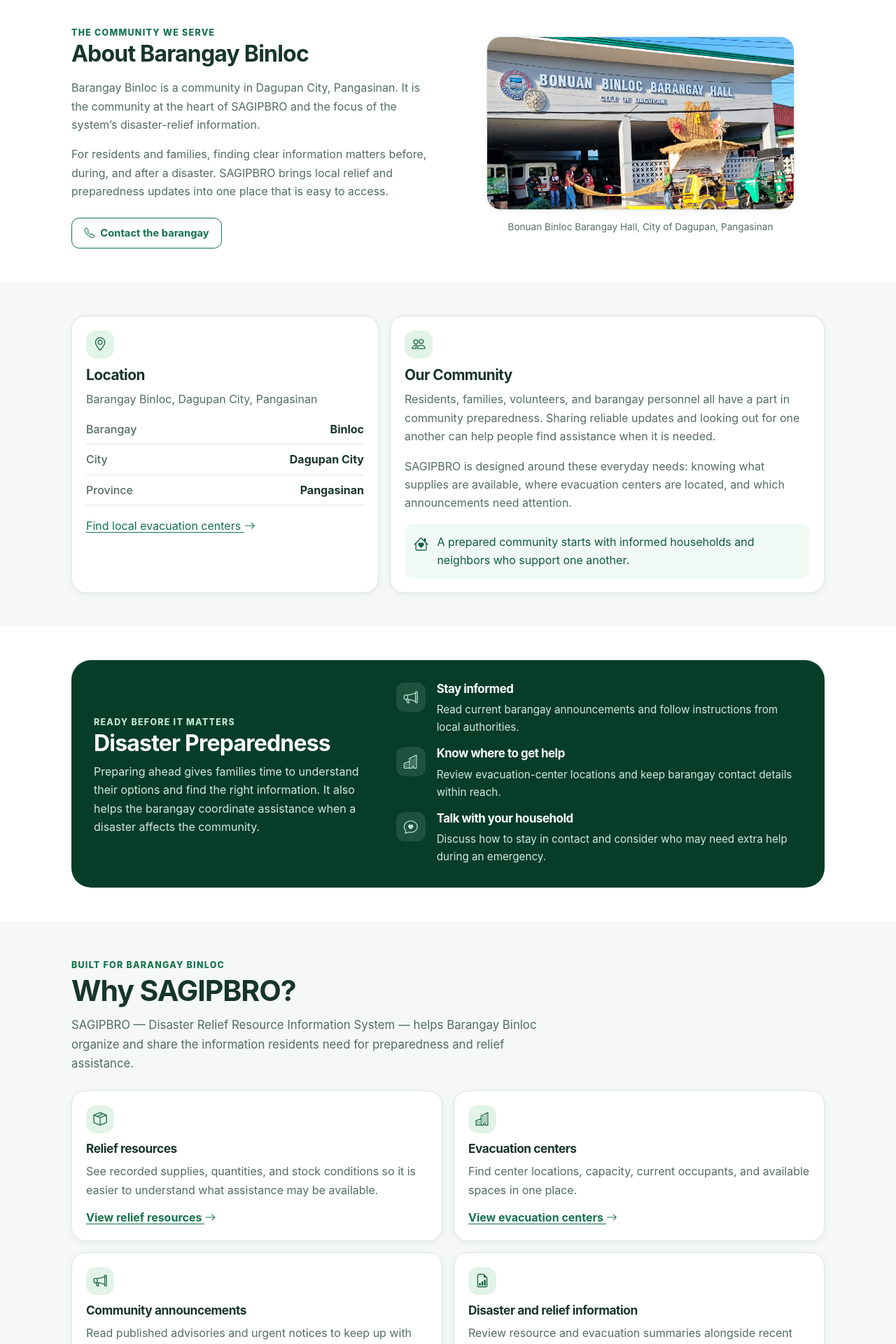
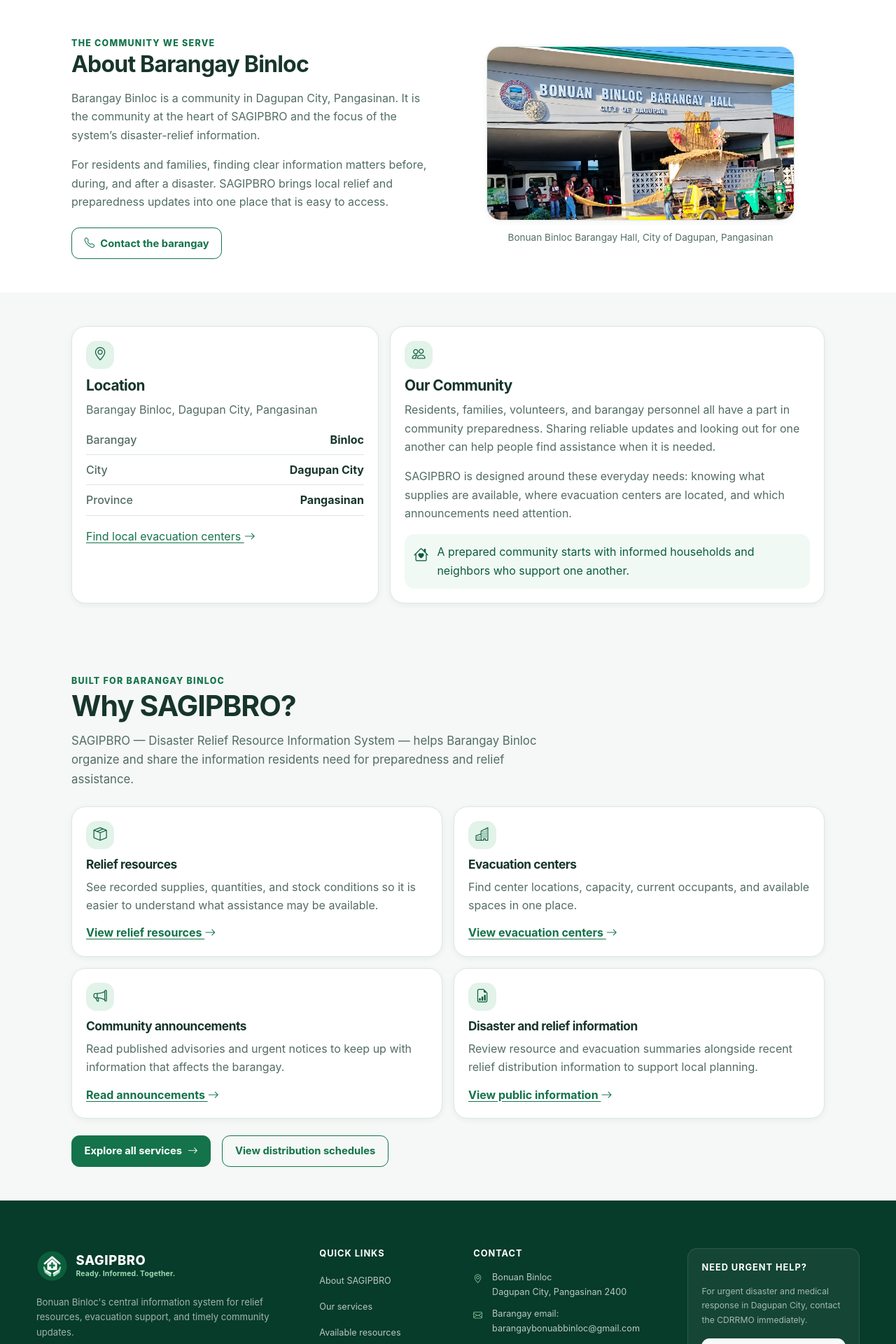
Before and after one commit to chpeceraldeup-rgb/SAGIPBRO-NEW, a PHP site: page /./about.php in a window 1280 px wide. Shown: the part 688-2608 px from the top of the page at 70% size. Run offline with PHP 8.4, Linux system fonts and the light colour scheme.

Commit message:
Adjusted the UI

```diff
--- a/about.php
+++ b/about.php
@@ -71,27 +71,6 @@ include __DIR__ . '/includes/navbar.php';
         </div>
     </div>
 
-    <section class="section-space" aria-labelledby="disaster-preparedness-title">
-        <div class="container">
-            <div class="about-preparedness-panel">
-                <div class="row g-3 g-lg-4 align-items-center">
-                    <div class="col-lg-5">
-                        <span class="section-kicker">Ready before it matters</span>
-                        <h2 id="disaster-preparedness-title">Disaster Preparedness</h2>
-                        <p>Preparing ahead gives families time to understand their options and find the right information. It also helps the barangay coordinate assistance when a disaster affects the community.</p>
-                    </div>
-                    <div class="col-lg-7">
-                        <ul class="about-preparedness-list">
-                            <li><i class="bi bi-megaphone" aria-hidden="true"></i><div><h3>Stay informed</h3><p>Read current barangay announcements and follow instructions from local authorities.</p></div></li>
-                            <li><i class="bi bi-buildings" aria-hidden="true"></i><div><h3>Know where to get help</h3><p>Review evacuation-center locations and keep barangay contact details within reach.</p></div></li>
-                            <li><i class="bi bi-chat-heart" aria-hidden="true"></i><div><h3>Talk with your household</h3><p>Discuss how to stay in contact and consider who may need extra help during an emergency.</p></div></li>
-                        </ul>
-                    </div>
-                </div>
-            </div>
-        </div>
-    </section>
-
     <section class="section-space section-soft" aria-labelledby="why-sagipbro-title">
         <div class="container">
             <div class="section-heading">
--- a/assets/css/responsive.css
+++ b/assets/css/responsive.css
@@ -1,6 +1,6 @@
 /* Match public photo banner heights on desktop without constraining mobile content. */
 @media (min-width: 992px) {
-    .home-hero, .page-hero.about-hero, .page-hero.services-hero { min-height: 35rem; }
+    .home-hero, .page-hero.about-hero, .page-hero.services-hero, .page-hero.resources-hero, .page-hero.contact-hero { min-height: 35rem; }
     .home-hero .hero-content { padding: 3rem 0 6rem; }
 }
 
@@ -70,6 +70,9 @@
     .cta-actions { width: 100%; flex-wrap: wrap; }
     .cta-actions .btn { flex: 1 1 180px; }
     .page-hero { padding: 4rem 0 3.75rem; }
+    .page-hero.photo-hero {
+        background-image: linear-gradient(90deg, rgba(3,39,25,.92), rgba(3,39,25,.8)), var(--hero-photo);
+    }
     .page-hero.about-hero {
         background-image: linear-gradient(90deg, rgba(3,39,25,.92), rgba(3,39,25,.8)), url('../images/food-pack-distribution-pavilion.png');
         background-position: 58% center;
--- a/assets/css/style.css
+++ b/assets/css/style.css
@@ -594,15 +609,6 @@ button, input, select, textarea { font: inherit; }
 .about-location-details dd { margin: 0; font-weight: 700; }
 .about-community-note { display: flex; align-items: start; gap: .75rem; margin-top: 1rem; padding: .8rem; border-radius: var(--radius-md); background: var(--green-50); color: var(--green-800); }
 .about-community-note i { flex-shrink: 0; font-size: 1.35rem; }
-.about-preparedness-panel { padding: clamp(1.25rem, 3vw, 2rem); border-radius: var(--radius-xl); color: #fff; background: var(--green-950); }
-.about-preparedness-panel .section-kicker { color: var(--green-200); }
-.about-preparedness-panel h2, .about-preparedness-panel h3 { color: #fff; }
-.about-preparedness-panel p { margin-bottom: 0; color: #d4e9dd; }
-.about-preparedness-list { display: grid; gap: 1rem; margin: 0; padding: 0; list-style: none; }
-.about-preparedness-list li { display: flex; align-items: start; gap: 1rem; }
-.about-preparedness-list i { flex: 0 0 42px; display: grid; place-items: center; width: 42px; height: 42px; border-radius: .75rem; background: rgba(255,255,255,.1); color: var(--green-200); font-size: 1.25rem; }
-.about-preparedness-list h3 { margin-bottom: .4rem; font-size: 1.05rem; }
-.about-preparedness-list p { font-size: .95rem; }
 .about-service-card { display: flex; flex-direction: column; align-items: start; }
 .about-service-card a { margin-top: auto; padding-top: .8rem; font-weight: 650; }
 .page-hero.services-hero {
--- a/contact.php
+++ b/contact.php
@@ -8,7 +8,7 @@ include __DIR__ . '/includes/header.php';
 include __DIR__ . '/includes/navbar.php';
 ?>
 <main id="main-content">
-    <section class="page-hero" aria-labelledby="contact-page-title">
+    <section class="page-hero photo-hero contact-hero" aria-labelledby="contact-page-title">
         <div class="container">
             <nav aria-label="Breadcrumb">
                 <ol class="breadcrumb">
--- a/includes/navbar.php
+++ b/includes/navbar.php
@@ -58,7 +58,7 @@ if ($isAdmin):
     <div class="container">
         <a class="navbar-brand brand-lockup" href="<?= htmlspecialchars($basePath, ENT_QUOTES, 'UTF-8') ?>index.php" aria-label="SAGIPBRO home">
             <img src="<?= htmlspecialchars($basePath, ENT_QUOTES, 'UTF-8') ?>assets/images/sagipbro-mark.svg" alt="" width="42" height="48">
-            <span><strong>SAGIPBRO</strong><small>Disaster relief information system</small></span>
+            <span><strong>SAGIPBRO</strong><small>DISASTER RELIEF INFORMATION SYSTEM</small></span>
         </a>
         <button class="navbar-toggler" type="button" data-bs-toggle="collapse" data-bs-target="#publicNavigation" aria-controls="publicNavigation" aria-expanded="false" aria-label="Toggle navigation">
             <span class="navbar-toggler-icon"></span>
--- a/includes/public_service_helpers.php
+++ b/includes/public_service_helpers.php
@@ -78,7 +78,7 @@ function publicServiceHero(string $title, string $description, string $active):
         'reports' => ['reports.php', 'Reports', 'bi-file-earmark-bar-graph'],
     ];
     ?>
-    <section class="page-hero public-service-hero" aria-labelledby="public-service-title">
+    <section class="page-hero public-service-hero<?= $active === 'resources' ? ' photo-hero resources-hero' : '' ?>" aria-labelledby="public-service-title">
         <div class="container">
             <nav aria-label="Breadcrumb"><ol class="breadcrumb">
                 <li class="breadcrumb-item"><a href="index.php">Home</a></li>
--- a/index.php
+++ b/index.php
@@ -1,6 +1,6 @@
 <?php
 $pageTitle = 'SAGIPBRO';
-$pageDescription = 'Official disaster relief resource information for Bonuan Binloc, Dagupan City—relief supplies, evacuation centers, distributions, and emergency updates.';
+$pageDescription = 'Official Disaster Relief Resource Information for Bonuan Binloc, Dagupan City—relief supplies, evacuation centers, distributions, and emergency updates.';
 $activePage = 'home';
 $basePath = '';
 require_once __DIR__ . '/includes/public_service_helpers.php';
--- a/login.php
+++ b/login.php
@@ -21,7 +21,7 @@ require __DIR__ . '/includes/header.php';
     <section class="auth-visual" aria-label="SAGIPBRO welcome">
         <a class="auth-brand brand-lockup" href="index.php" aria-label="SAGIPBRO home">
             <img src="assets/images/sagipbro-mark.svg" alt="" width="49" height="55">
-            <span><strong>SAGIPBRO</strong><small>Disaster relief information system</small></span>
+            <span><strong>SAGIPBRO</strong><small>DISASTER RELIEF INFORMATION SYSTEM</small></span>
         </a>
         <div class="auth-visual-copy">
             <span class="auth-chip"><i class="bi bi-shield-check" aria-hidden="true"></i> Secure staff portal</span>
--- a/register.php
+++ b/register.php
@@ -10,7 +10,7 @@ require __DIR__ . '/includes/header.php';
 ?>
 <main class="auth-main register-main" id="main-content">
     <section class="auth-visual" aria-label="SAGIPBRO account security">
-        <a class="auth-brand brand-lockup" href="index.php"><img src="assets/images/sagipbro-mark.svg" alt="" width="49" height="55"><span><strong>SAGIPBRO</strong><small>Disaster relief information system</small></span></a>
+        <a class="auth-brand brand-lockup" href="index.php"><img src="assets/images/sagipbro-mark.svg" alt="" width="49" height="55"><span><strong>SAGIPBRO</strong><small>DISASTER RELIEF INFORMATION SYSTEM</small></span></a>
         <div class="auth-visual-copy"><span class="auth-chip"><i class="bi bi-person-check"></i> Account setup</span><h1>Join a coordinated community response.</h1><p>Create a secure account for access appropriate to your assigned barangay role.</p></div>
         <div class="auth-visual-status"><i class="bi bi-lock-fill" aria-hidden="true"></i><span><strong>Protected access</strong><small>Your credentials are securely processed</small></span></div>
     </section>
```
Also changed, not shown: other parts of assets/css/style.css (+25 -1 lines), assets/images/sagipbro-mark.svg.
